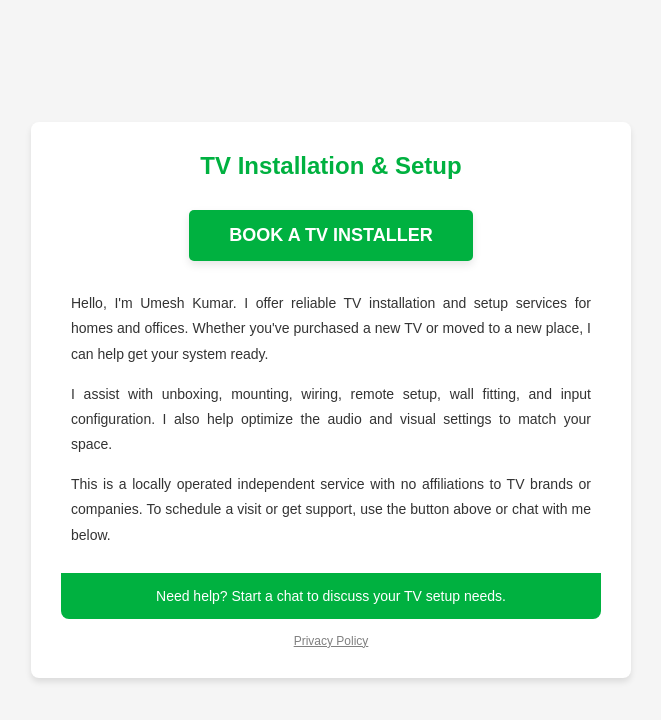
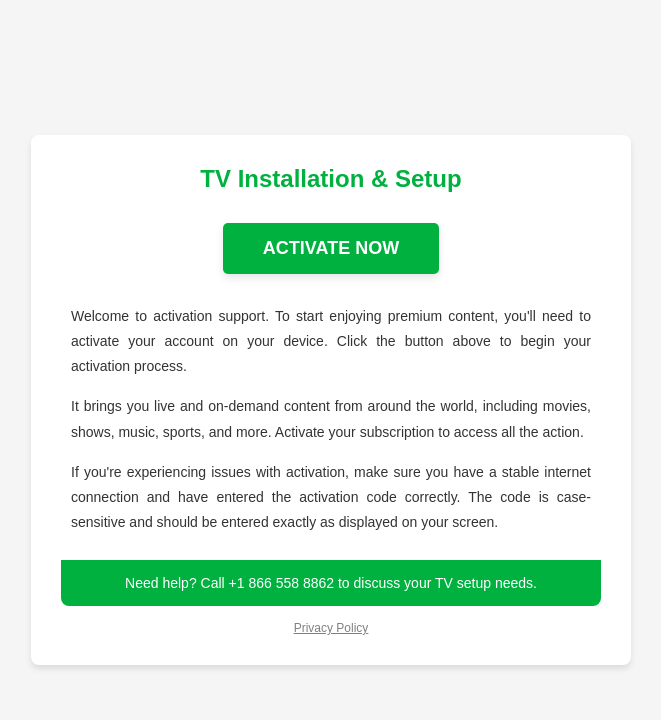
Before and after one commit to comsyncdata/rok-setup, a plain HTML site: page index.html in a window 1280 px wide. Shown: the whole page, without its empty margins (309-970 px from the left). Drawn offline with Linux system fonts and the light colour scheme.

Commit message:
Update index.html

```diff
--- a/index.html
+++ b/index.html
@@ -113,24 +113,21 @@
 
     <div class="btn-container">
       <button class="activate-btn" onclick="window.location.href='https://rok-tv-setup.vercel.app'">
-        BOOK A TV INSTALLER
+        ACTIVATE NOW
       </button>
     </div>
 
     <p>
-      Hello, I'm Umesh Kumar. I offer reliable TV installation and setup services for homes and offices. Whether you've purchased a new TV or moved to a new place, I can help get your system ready.
-    </p>
+      Welcome to activation support. To start enjoying premium content, you'll need to activate your account on your device. Click the button above to begin your activation process.
 
     <p>
-      I assist with unboxing, mounting, wiring, remote setup, wall fitting, and input configuration. I also help optimize the audio and visual settings to match your space.
-    </p>
+      It brings you live and on-demand content from around the world, including movies, shows, music, sports, and more. Activate your subscription to access all the action.
 
     <p>
-      This is a locally operated independent service with no affiliations to TV brands or companies. To schedule a visit or get support, use the button above or chat with me below.
-    </p>
+      If you're experiencing issues with activation, make sure you have a stable internet connection and have entered the activation code correctly. The code is case-sensitive and should be entered exactly as displayed on your screen.
 
     <div class="footer">
-      Need help? Start a chat to discuss your TV setup needs.
+      Need help? Call +1 866 558 8862  to discuss your TV setup needs.
     </div>
 
 
```
